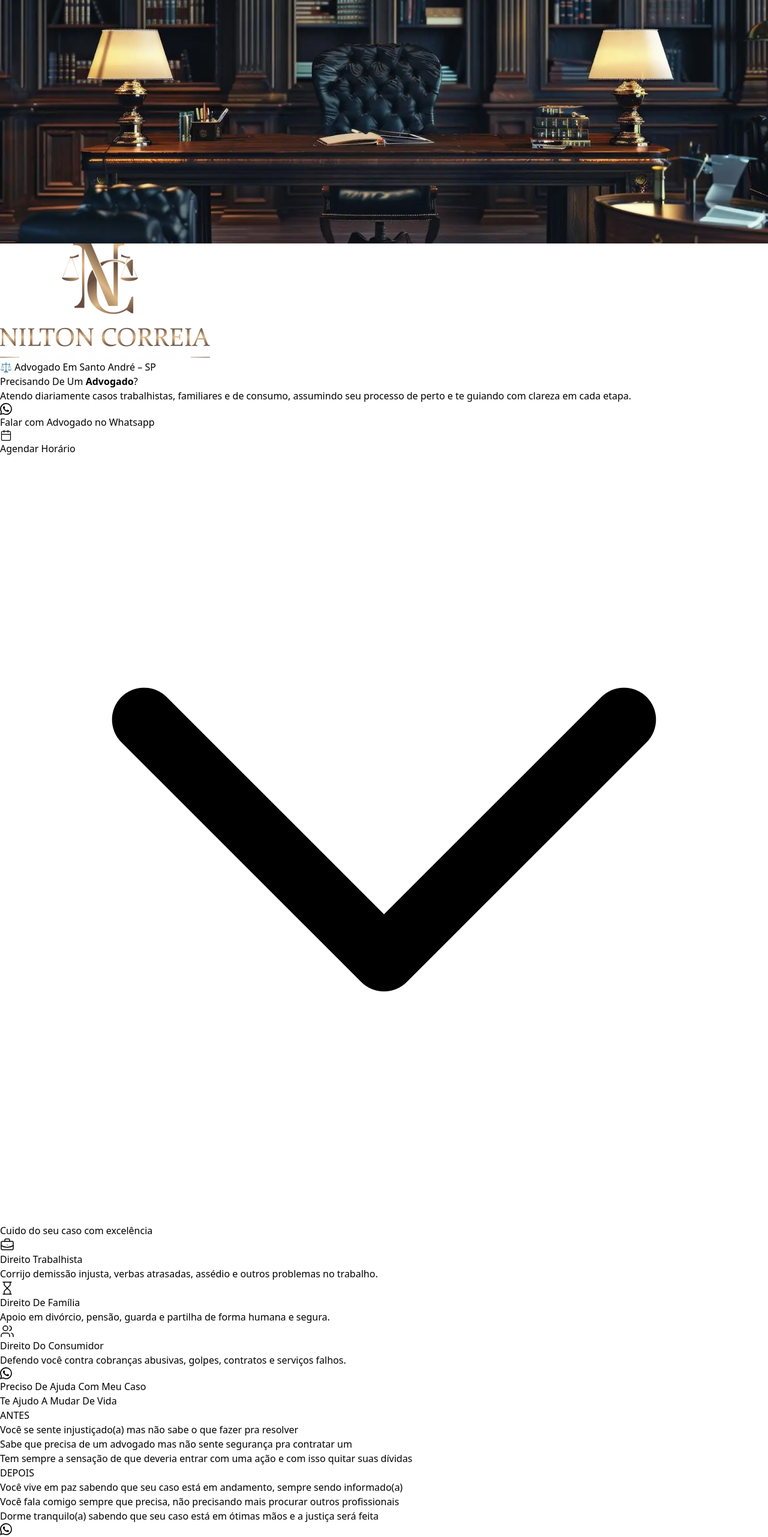
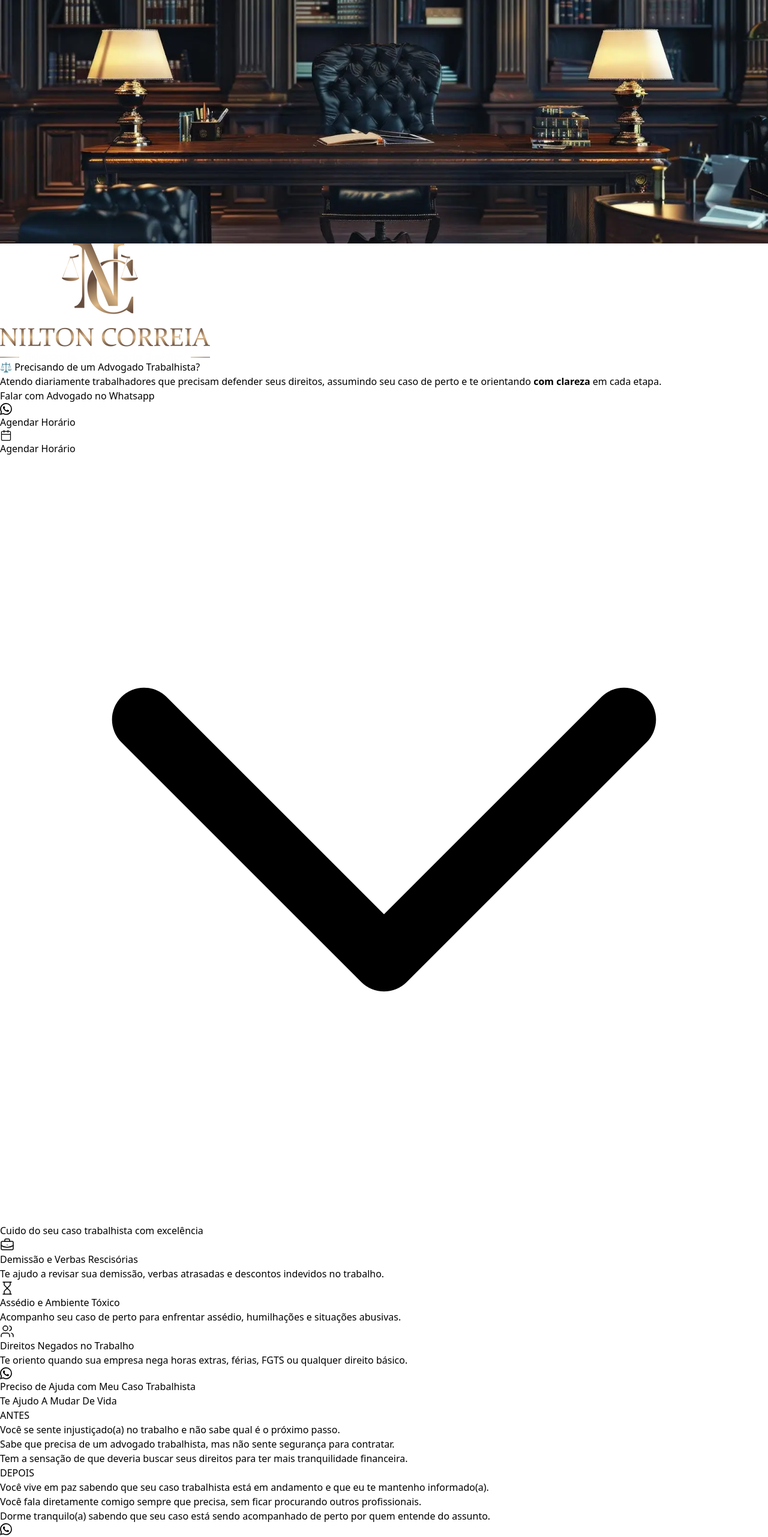
Before and after one commit to Paper-Street-Softwares/LP-Nilton, a React (Vite) app: page / in a window 1280 px wide. Shown: the part 234-2797 px from the top of the page at 60% size. Built offline with nearby package versions, Linux system fonts and the light colour scheme.

Commit message:
fix: Copy

```diff
--- a/src/content/Content.jsx
+++ b/src/content/Content.jsx
@@ -22,45 +22,46 @@ const content = {
       logo: imgLogo,
     },
     texts: {
-      etiqueta: "⚖️ Advogado Em Santo André – SP",
+      etiqueta: "⚖️ Precisando de um Advogado Trabalhista?",
       titulo: (
         <p>
-          Precisando De Um <strong>Advogado</strong>?
+          Atendo diariamente trabalhadores que precisam defender seus direitos,
+          assumindo seu caso de perto e te orientando{" "}
+          <strong>com clareza</strong> em cada etapa.
         </p>
       ),
-      subtitulo:
-        "Atendo diariamente casos trabalhistas, familiares e de consumo, assumindo seu processo de perto e te guiando com clareza em cada etapa.",
-      labelBotaoPrincial: "Falar com Advogado no Whatsapp",
+      subtitulo: "Falar com Advogado no Whatsapp",
+      labelBotaoPrincial: "Agendar Horário",
       labelBotaoSecundario: "Agendar Horário",
     },
   },
 
   features: {
     texts: {
-      titulo: "Cuido do seu caso com excelência",
-      labelBotaoPrincial: "Preciso De Ajuda Com Meu Caso",
+      titulo: "Cuido do seu caso trabalhista com excelência",
+      labelBotaoPrincial: "Preciso de Ajuda com Meu Caso Trabalhista",
     },
     cards: [
       {
         index: 1,
         icone: BriefcaseBusiness,
-        titulo: "Direito Trabalhista",
+        titulo: "Demissão e Verbas Rescisórias",
         descricao:
-          "Corrijo demissão injusta, verbas atrasadas, assédio e outros problemas no trabalho.",
+          "Te ajudo a revisar sua demissão, verbas atrasadas e descontos indevidos no trabalho.",
       },
       {
         index: 2,
         icone: Hourglass,
-        titulo: "Direito De Família",
+        titulo: "Assédio e Ambiente Tóxico",
         descricao:
-          "Apoio em divórcio, pensão, guarda e partilha de forma humana e segura.",
+          "Acompanho seu caso de perto para enfrentar assédio, humilhações e situações abusivas.",
       },
       {
         index: 3,
         icone: Users,
-        titulo: "Direito Do Consumidor",
+        titulo: "Direitos Negados no Trabalho",
         descricao:
-          "Defendo você contra cobranças abusivas, golpes, contratos e serviços falhos.",
+          "Te oriento quando sua empresa nega horas extras, férias, FGTS ou qualquer direito básico.",
       },
     ],
   },
@@ -76,17 +77,17 @@ const content = {
         {
           index: 1,
           texto:
-            "Você se sente injustiçado(a) mas não sabe o que fazer pra resolver",
+            "Você se sente injustiçado(a) no trabalho e não sabe qual é o próximo passo.",
         },
         {
           index: 2,
           texto:
-            "Sabe que precisa de um advogado mas não sente segurança pra contratar um",
+            "Sabe que precisa de um advogado trabalhista, mas não sente segurança para contratar.",
         },
         {
           index: 3,
           texto:
-            "Tem sempre a sensação de que deveria entrar com uma ação e com isso quitar suas dívidas",
+            "Tem a sensação de que deveria buscar seus direitos para ter mais tranquilidade financeira.",
         },
       ],
     },
@@ -97,17 +98,17 @@ const content = {
         {
           index: 1,
           texto:
-            "Você vive em paz sabendo que seu caso está em andamento, sempre sendo informado(a)",
+            "Você vive em paz sabendo que seu caso trabalhista está em andamento e que eu te mantenho informado(a).",
         },
         {
           index: 2,
           texto:
-            "Você fala comigo sempre que precisa, não precisando mais procurar outros profissionais",
+            "Você fala diretamente comigo sempre que precisa, sem ficar procurando outros profissionais.",
         },
         {
           index: 3,
           texto:
-            "Dorme tranquilo(a) sabendo que seu caso está em ótimas mãos e a justiça será feita",
+            "Dorme tranquilo(a) sabendo que seu caso está sendo acompanhado de perto por quem entende do assunto.",
         },
       ],
     },
@@ -123,7 +124,7 @@ const content = {
       titulo: (
         <h2>
           Cada minuto que você não corre atrás dos seus direitos,
-          <strong>você pode estar sendo lesado(a)</strong>!
+          <strong>você pode estar sendo lesado(a)!</strong>!
         </h2>
       ),
       labelBotaoPrincial: "Quero Resolver Agora Mesmo",
@@ -133,7 +134,7 @@ const content = {
         index: 1,
         texto: (
           <p>
-            Atendimento <strong>para todo o Brasil</strong>
+            Atendimento para<strong> todo o Brasil</strong>
           </p>
         ),
       },
```
